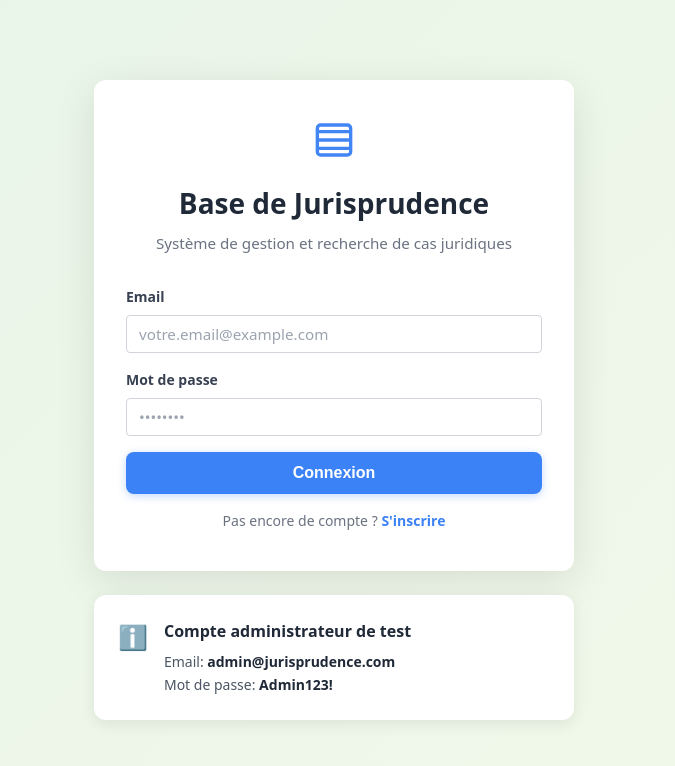
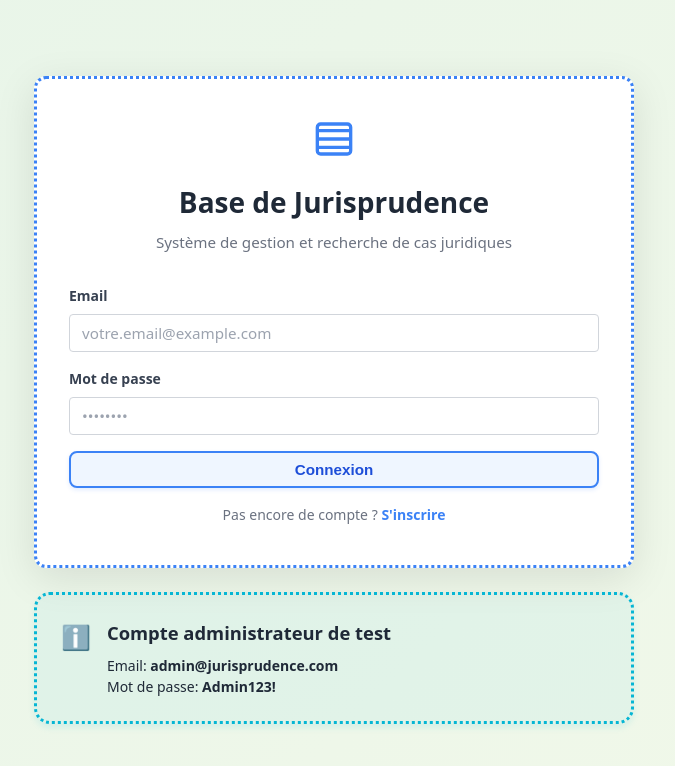
Before and after one commit to moa-digitalagency/JusristudeAI, a Flask app: page / in a window 1280 px wide. Shown: the top 766 px of the page, without its empty margins (306-981 px from the left). Run offline with Flask 3, Linux system fonts and the light colour scheme; parts of the project's set-up code (start-up, migrations or seed data) failed here and were passed over; some libraries are stand-ins or nearby versions.

Commit message:
Update login page design for a more modern and user-friendly experience
Refactor frontend login page template (login.html) to improve styling, layout, and visual appeal, including adjustments to container size, card styling, button appearance, and test account information display.

Replit-Commit-Author: Agent
Replit-Commit-Session-Id: 3c14ace2-9075-408f-a24e-d3ae606e5cb1
Replit-Commit-Checkpoint-Type: full_checkpoint
Replit-Commit-Screenshot-Url: https://storage.googleapis.com/screenshot-production-us-central1/72eaf067-d939-4ee5-81a7-6e3ff91fd5f3/3c14ace2-9075-408f-a24e-d3ae606e5cb1/FN2gtfZ

```diff
--- a/frontend/templates/login.html
+++ b/frontend/templates/login.html
@@ -7,10 +7,10 @@
     <link rel="stylesheet" href="/static/css/moa-design.css">
 </head>
 <body class="login-page">
-    <div class="login-container">
-        <div class="login-card">
+    <div class="login-container" style="max-width: 600px;">
+        <div class="login-card section-blue">
             <div class="login-header">
-                <svg width="40" height="40" viewBox="0 0 24 24" fill="none" stroke="currentColor" stroke-width="2" style="color: #4285f4; margin-bottom: 1rem;">
+                <svg width="40" height="40" viewBox="0 0 24 24" fill="none" stroke="currentColor" stroke-width="2" style="color: #3b82f6; margin-bottom: 1rem;">
                     <path d="M3 7h18M3 12h18M3 17h18"/>
                     <rect x="2" y="3" width="20" height="18" rx="2" ry="2"/>
                 </svg>
@@ -31,24 +31,26 @@
                     <input type="password" id="password" class="input-field" placeholder="••••••••" required>
                 </div>
 
-                <button type="submit" class="btn-login">
+                <button type="submit" class="btn-primary" style="width: 100%; margin-bottom: 1rem;">
                     Connexion
                 </button>
 
-                <p class="text-center" style="font-size: 0.875rem; color: #6b7280; margin-top: 1rem;">
+                <p class="text-center" style="font-size: 0.875rem; color: #6b7280;">
                     Pas encore de compte ? <a href="/register" class="link-primary">S'inscrire</a>
                 </p>
             </form>
         </div>
 
-        <div class="test-account-info">
-            <div class="info-icon">ℹ️</div>
-            <div>
-                <h3>Compte administrateur de test</h3>
-                <p>
-                    Email: <strong>admin@jurisprudence.com</strong><br>
-                    Mot de passe: <strong>Admin123!</strong>
-                </p>
+        <div class="section-cyan" style="margin-top: 1.5rem;">
+            <div style="display: flex; align-items: start; gap: 1rem;">
+                <div style="font-size: 1.5rem;">ℹ️</div>
+                <div>
+                    <h3 style="margin-bottom: 0.5rem;">Compte administrateur de test</h3>
+                    <p style="font-size: 0.875rem; margin: 0;">
+                        Email: <strong>admin@jurisprudence.com</strong><br>
+                        Mot de passe: <strong>Admin123!</strong>
+                    </p>
+                </div>
             </div>
         </div>
     </div>
```
Also changed, not shown: 1 other file.
